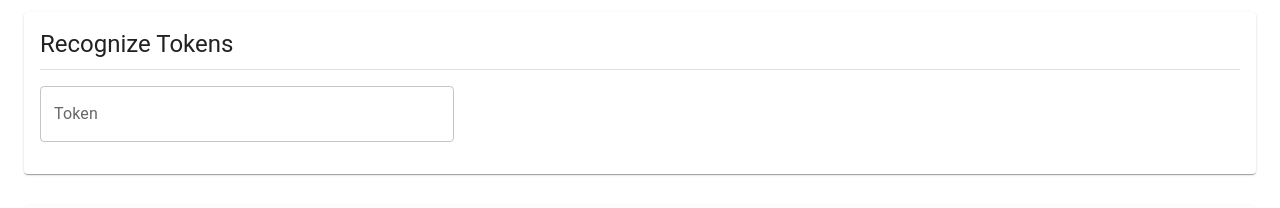
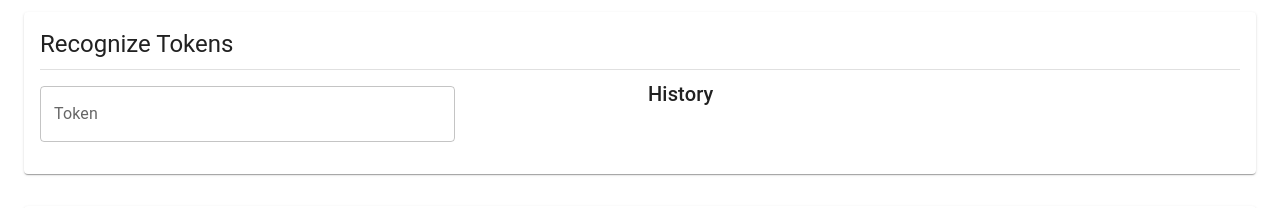
Before and after one commit to falabretti/lexical-analyzer, a React (Create React App) app: page / in a window 1280 px wide. Shown: the part 285-493 px from the top of the page. Built offline with nearby package versions, Linux system fonts and the light colour scheme.

Commit message:
Add a history on InputSection

```diff
--- a/src/components/InputSection.tsx
+++ b/src/components/InputSection.tsx
@@ -1,36 +1,50 @@
-import { Box, Divider, TextField, Typography, useTheme } from "@mui/material";
+import { Box, Divider, Grid, List, ListItem, ListItemIcon, ListItemText, TextField, Typography, useTheme } from "@mui/material";
 import React, { useState } from "react";
 import { useContext } from "react";
 import { AutomatonContext, AutomatonContextType } from "../context/AutomatonContext";
+import CheckCircleOutlineIcon from '@mui/icons-material/CheckCircleOutline';
+import ErrorOutlineIcon from '@mui/icons-material/ErrorOutline';
+
+type TokenHistory = {
+  token: string,
+  valid: boolean
+}
 
 function InputSection() {
 
+  const { automaton, inputSymbol, resetAutomaton } = useContext(AutomatonContext) as AutomatonContextType;
   const theme = useTheme();
   const [value, setValue] = useState<string>('');
-  const { inputSymbol, resetAutomaton } = useContext(AutomatonContext) as AutomatonContextType;
+  const [history, setHistory] = useState<TokenHistory[]>([]);
 
   function handleInputToken(token: string) {
     // TODO case insensitive
     // TODO handle copy paste
     // TODO handle cursor position
     // TODO handle backspace
-    console.log(token);
+    // TODO handle fast typing
     inputSymbol(token.slice(-1));
   }
 
   function handleKeyPress(event: React.KeyboardEvent<HTMLInputElement>) {
     event.preventDefault();
-    handleInputToken(value);
+
     if (event.key === "Enter" || event.key === " ") {
+      setHistory([{ token: value, valid: automaton.isValid() }, ...history])
       setValue("");
       resetAutomaton();
+      return;
     }
+
+    handleInputToken(value);
   }
 
   return (
     <section>
       <Typography variant="h5" gutterBottom>Recognize Tokens</Typography>
       <Divider />
+      <Grid container>
+        <Grid item xs={12} md={6}>
           <Box sx={{ p: 2, pl: 0 }}>
             <TextField
               label="Token"
@@ -38,7 +52,7 @@ function InputSection() {
               value={value}
               onKeyUp={handleKeyPress}
               sx={{
-            width: 0.35,
+                width: 0.71,
                 [theme.breakpoints.down("md")]: {
                   width: 1
                 }
@@ -46,6 +60,27 @@ function InputSection() {
               onChange={(event) => setValue(event.target.value.trimEnd())}
             />
           </Box>
+        </Grid>
+        <Grid item xs={12} md={6}>
+          <Box sx={{ p: 1 }}>
+            <Typography variant="h6">History</Typography>
+            <List>
+              {history.map((entry, id) => (
+                <ListItem key={id}>
+                  <ListItemIcon>
+                    {
+                      entry.valid
+                        ? <CheckCircleOutlineIcon color="success" />
+                        : <ErrorOutlineIcon color="error" />
+                    }
+                  </ListItemIcon>
+                  <ListItemText primary={entry.token} />
+                </ListItem>
+              ))}
+            </List>
+          </Box>
+        </Grid>
+      </Grid>
     </section>
   );
 }
```
Lines whose indentation alone changed are shown as unchanged.
